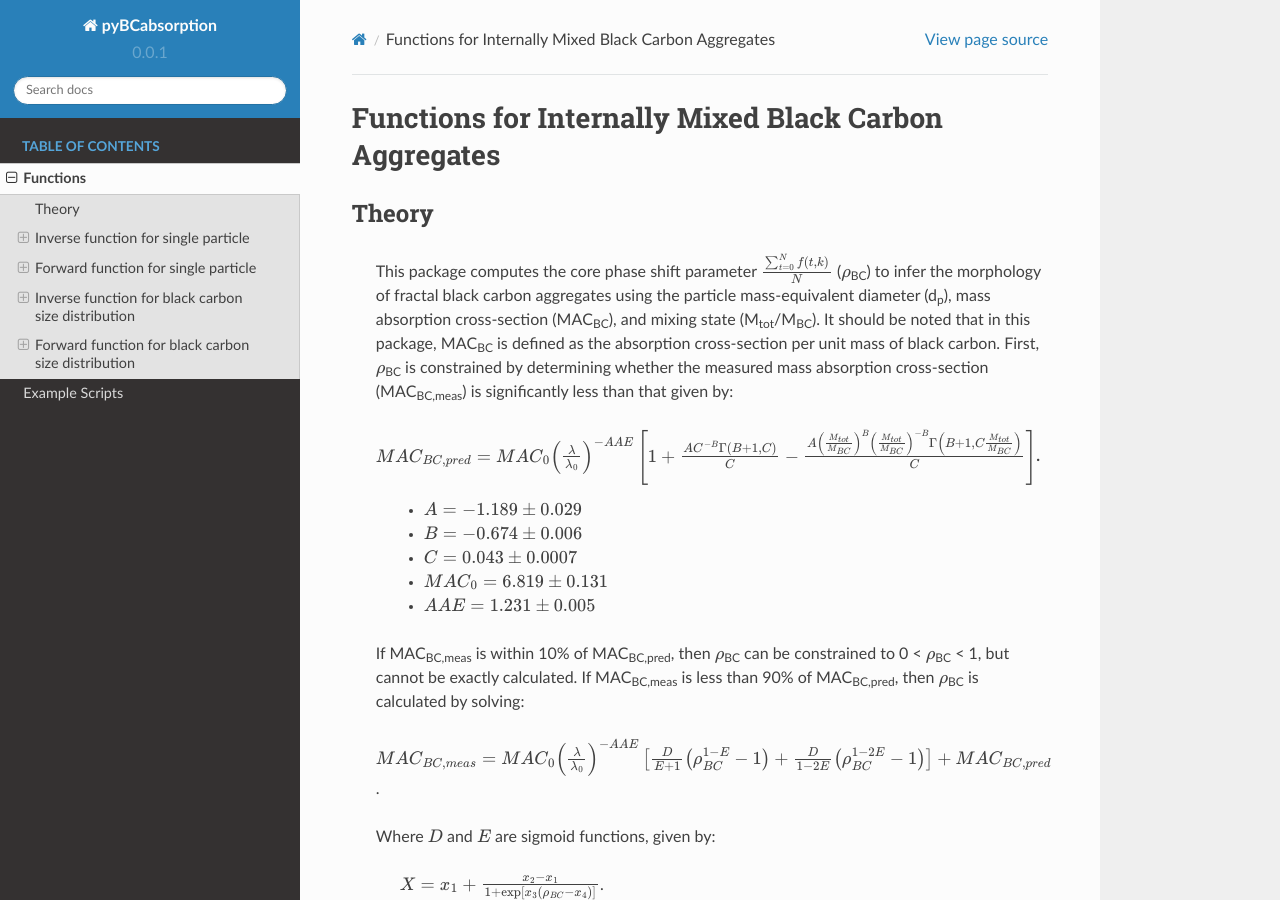
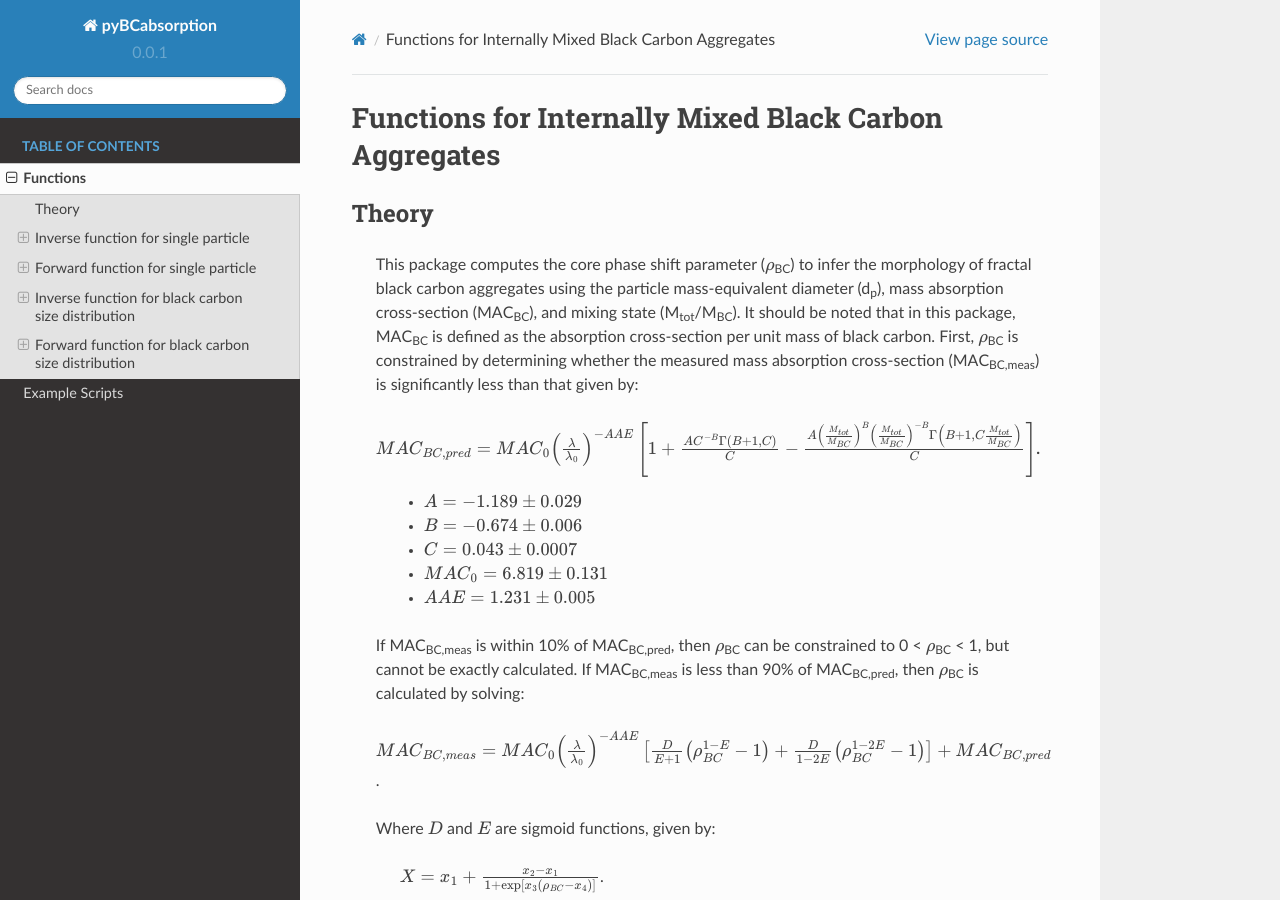
Before and after one commit to beelerpayton/FracScatt, a Sphinx documentation site: the page built from docs/source/functions.rst, in a window 1280 px wide and 900 px high. Built offline with Sphinx 7.4.7 and the Read the Docs theme 2.0.0, drawn with Linux system fonts in a browser that asks for light colours; pages that are not in the unit, such as notebooks, are missing from menus.

Commit message:
Update functions.rst

```diff
--- a/docs/source/functions.rst
+++ b/docs/source/functions.rst
@@ -4,7 +4,7 @@ Functions for Internally Mixed Black Carbon Aggregates
 Theory
 ---------------------------------
 
-   This package computes the core phase shift parameter :math:`\frac{ \sum_{t=0}^{N}f(t,k) }{N}` (:math:`{\rho}`\ :sub:`BC`) to infer the morphology of fractal black carbon aggregates using the particle mass-equivalent diameter (d\ :sub:`p`), mass absorption cross-section (MAC\ :sub:`BC`), and mixing state (M\ :sub:`tot`/M\ :sub:`BC`). It should be noted that in this package, MAC\ :sub:`BC` is defined as the absorption cross-section per unit mass of black carbon. First, :math:`{\rho}`\ :sub:`BC` is constrained by determining whether the measured mass absorption cross-section (MAC\ :sub:`BC,meas`) is significantly less than that given by:
+   This package computes the core phase shift parameter (:math:`{\rho}`\ :sub:`BC`) to infer the morphology of fractal black carbon aggregates using the particle mass-equivalent diameter (d\ :sub:`p`), mass absorption cross-section (MAC\ :sub:`BC`), and mixing state (M\ :sub:`tot`/M\ :sub:`BC`). It should be noted that in this package, MAC\ :sub:`BC` is defined as the absorption cross-section per unit mass of black carbon. First, :math:`{\rho}`\ :sub:`BC` is constrained by determining whether the measured mass absorption cross-section (MAC\ :sub:`BC,meas`) is significantly less than that given by:
 
    :math:`{MAC_{BC,pred}=MAC_0\left (\frac{\lambda}{\lambda_0} \right)^{-AAE}\left[1+\frac{AC^{-B}\Gamma(B+1,C)}{C}-\frac{A\left(\frac{M_{tot}}{M_{BC}}\right)^{B}\left(\frac{M_{tot}}{M_{BC}}\right)^{-B}\Gamma\left(B+1,C\frac{M_{tot}}{M_{BC}}\right)}{C}\right]}`.
 	- :math:`{A=-1.189\pm0.029}`
```
